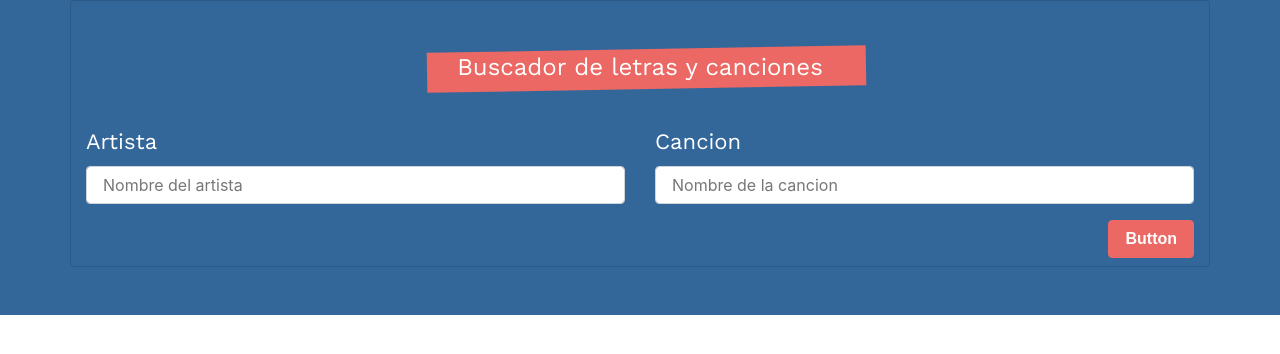
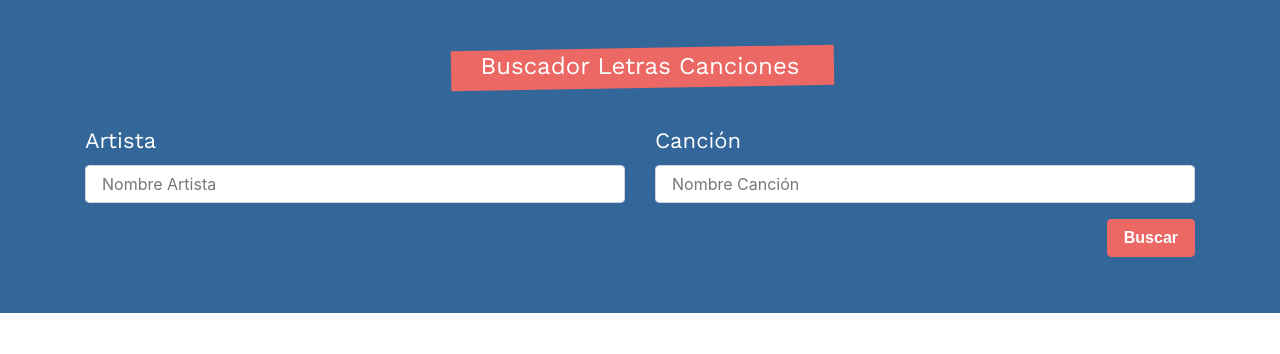
Before and after one commit to leonmezu1/buscador-letras, a React (Create React App) app: page / in a window 1280 px wide. Shown: the top 354 px of the page. Built offline with nearby package versions, Linux system fonts and the light colour scheme; a web font is replaced by a local one.

Commit message:
App terminada
Pendiente a mejoras, algunas funcionalidades presentan fallas que deben ser optimizadas, caso del FETCHING, componente formulario y manejo de estados

```diff
--- a/package.json
+++ b/package.json
@@ -6,6 +6,7 @@
     "@testing-library/jest-dom": "^5.11.4",
     "@testing-library/react": "^11.1.0",
     "@testing-library/user-event": "^12.1.10",
+    "axios": "^0.21.1",
     "dotenv": "^8.2.0",
     "eslint": "^7.17.0",
     "react": "^17.0.1",
--- a/src/App.js
+++ b/src/App.js
@@ -1,9 +1,53 @@
+/* eslint-disable no-console */
+/* eslint-disable no-unused-vars */
+import { useState, useEffect } from 'react';
+import axios from 'axios';
+
 import Formulario from './components/Formulario';
+import Info from './components/Info';
+import Cancion from './components/Cancion';
 
-const App = () => (
-  <>
-    <Formulario />
-  </>
-);
+const App = () => {
+  const [busquedaLetra, guardarBusquedaLetra] = useState({});
+  const [info, guardarInfo] = useState({});
+  const [letra, guardarLetra] = useState('');
+
+  useEffect(() => {
+    if (Object.keys(busquedaLetra).length === 0) return;
+
+    const consultarApiLetra = async () => {
+      const { artista, cancion } = busquedaLetra;
+      const url1 = `https://api.lyrics.ovh/v1/${artista}/${cancion}`;
+      const url2 = `https://www.theaudiodb.com/api/v1/json/1/search.php?s=${artista}`;
+
+      const letra = await axios.get(url1);
+      const informacion = await axios.get(url2);
+
+      console.log(letra, informacion);
+
+      guardarLetra(letra.data.lyrics);
+      guardarInfo(informacion.data.artists[0]);
+
+      // guardarLetra(resultado.data.lyrics);'
+    };
+    consultarApiLetra();
+  }, [busquedaLetra]);
+
+  return (
+    <>
+      <Formulario guardarBusquedaLetra={guardarBusquedaLetra} />
+      <div className="container mt-5">
+        <div className="row">
+          <div className="col-md-6">
+            <Info info={info} />
+          </div>
+          <div className="col-md-6">
+            <Cancion letra={letra} />
+          </div>
+        </div>
+      </div>
+    </>
+  );
+};
 
 export default App;
--- /dev/null
+++ b/src/components/Cancion.js
@@ -0,0 +1,14 @@
+/* eslint-disable react/prop-types */
+
+const Cancion = ({ letra }) => {
+  if (letra.length === 0) return null;
+
+  return (
+    <>
+      <h2>Letra Canción</h2>
+      <p className="letra">{letra}</p>
+    </>
+  );
+};
+
+export default Cancion;
--- a/src/components/Formulario.js
+++ b/src/components/Formulario.js
@@ -1,19 +1,18 @@
+/* eslint-disable react/prop-types */
 /* eslint-disable jsx-a11y/label-has-associated-control */
 
 import { useState } from 'react';
 
-const Formulario = () => {
+const Formulario = ({ guardarBusquedaLetra }) => {
   const [busqueda, guardarBusqueda] = useState({
     artista: '',
     cancion: '',
   });
-
   const [error, guardarError] = useState(false);
 
   const { artista, cancion } = busqueda;
 
-  // funcion de busqueda
-
+  // función a cada input para leer su contenido
   const actualizarState = e => {
     guardarBusqueda({
       ...busqueda,
@@ -21,73 +20,70 @@ const Formulario = () => {
     });
   };
 
-  // Pedir informacion a la API
-
+  // consultar las apis
   const buscarInformacion = e => {
     e.preventDefault();
 
-    if (artista.trim === '' || cancion.trim === '') {
+    if (artista.trim() === '' || cancion.trim() === '') {
       guardarError(true);
       return;
     }
+    guardarError(false);
+    // Todo bien, pasar al componente principal
 
-    guardarError(false);
+    guardarBusquedaLetra(busqueda);
   };
 
-  const showError = (
+  return (
+    <div className="bg-info">
+      {error ? (
         <p className="alert alert-danger text-center p-2">
           Todos los campos son obligatorios
         </p>
-  );
-
-  const mainForm = (
-    <form onSubmit={buscarInformacion}>
+      ) : null}
+      <div className="container">
+        <div className="row">
+          <form
+            onSubmit={buscarInformacion}
+            className="col card text-white bg-transparent mb-5 pt-5 pb-2"
+          >
             <fieldset>
-        <legend className="text-center">Buscador de letras y canciones</legend>
+              <legend className="text-center">Buscador Letras Canciones</legend>
 
               <div className="row">
                 <div className="col-md-6">
                   <div className="form-group">
-              <label htmlFor="artista">Artista</label>
+                    <label>Artista</label>
                     <input
+                      type="text"
+                      className="form-control"
+                      name="artista"
+                      placeholder="Nombre Artista"
                       onChange={actualizarState}
-                type="text"
-                name="artista"
-                className="form-control"
-                placeholder="Nombre del artista"
                       value={artista}
                     />
                   </div>
                 </div>
                 <div className="col-md-6">
                   <div className="form-group">
-              <label htmlFor="cancion">Cancion</label>
+                    <label>Canción</label>
                     <input
+                      type="text"
+                      className="form-control"
+                      name="cancion"
+                      placeholder="Nombre Canción"
                       onChange={actualizarState}
-                type="text"
-                name="cancion"
-                className="form-control"
-                placeholder="Nombre de la cancion"
                       value={cancion}
                     />
                   </div>
                 </div>
               </div>
+
               <button type="submit" className="btn btn-primary float-right">
-          Button
+                Buscar
               </button>
             </fieldset>
           </form>
-  );
-
-  return (
-    <div className="bg-info">
-      <div className="container">
-        <div className="row">
-          <div className="col card text-white bg-transparent mb-5 pt-5 pb-2">
-            {error ? showError : null}
-            {mainForm}
-          </div>
         </div>
       </div>
     </div>
--- /dev/null
+++ b/src/components/Info.js
@@ -0,0 +1,48 @@
+/* eslint-disable react/prop-types */
+const Info = ({ info }) => {
+  if (Object.keys(info).length === 0) return null;
+
+  const { strArtistThumb, strGenre, strBiographyES } = info;
+
+  return (
+    <div className="card border-light">
+      <div className="card-header bg-primary text-light font-weight-bold">
+        Información Artista
+      </div>
+      <div className="card-body">
+        <img src={strArtistThumb} alt="Logo Artista" />
+        <p className="card-text">
+          Género:
+          {strGenre}
+        </p>
+        <h2 className="card-text">Biografía:</h2>
+        <p className="card-text">{strBiographyES}</p>
+        <p className="card-text">
+          <a
+            href={`https://${info.strFacebook}`}
+            target="_blank"
+            rel="noopener noreferrer"
+          >
+            <i className="fab fa-facebook" />
+          </a>
+          <a
+            href={`https://${info.strTwitter}`}
+            target="_blank"
+            rel="noopener noreferrer"
+          >
+            <i className="fab fa-twitter" />
+          </a>
+          <a
+            href={`${info.strLastFMChart}`}
+            target="_blank"
+            rel="noopener noreferrer"
+          >
+            <i className="fab fa-lastfm" />
+          </a>
+        </p>
+      </div>
+    </div>
+  );
+};
+
+export default Info;
--- a/src/index.js
+++ b/src/index.js
@@ -4,12 +4,7 @@ import './index.css';
 import App from './App';
 import reportWebVitals from './reportWebVitals';
 
-ReactDOM.render(
-  <React.StrictMode>
-    <App />
-  </React.StrictMode>,
-  document.getElementById('root'),
-);
+ReactDOM.render(<App />, document.getElementById('root'));
 
 // If you want to start measuring performance in your app, pass a function
 // to log results (for example: reportWebVitals(console.log))
```
Also changed, not shown: 2 other files (tests, documents, lock files or other folders). Lines whose indentation alone changed are shown as unchanged.
